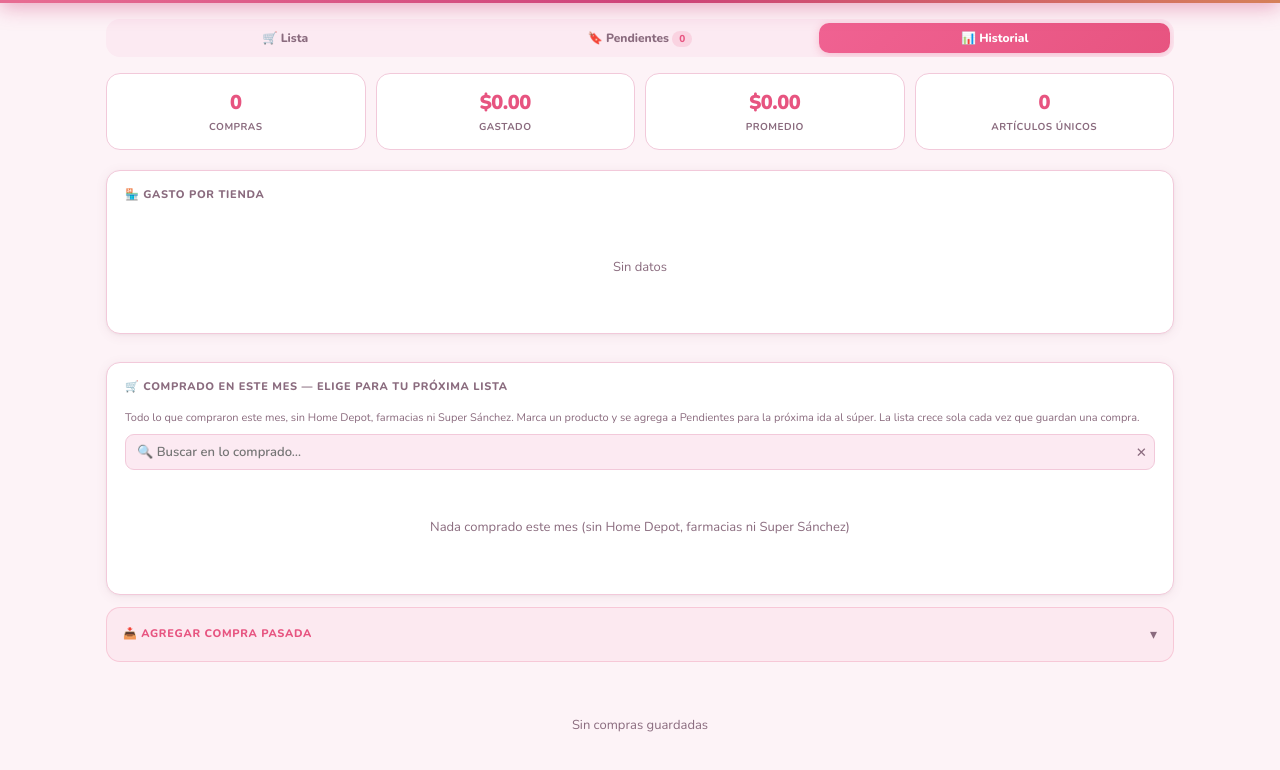
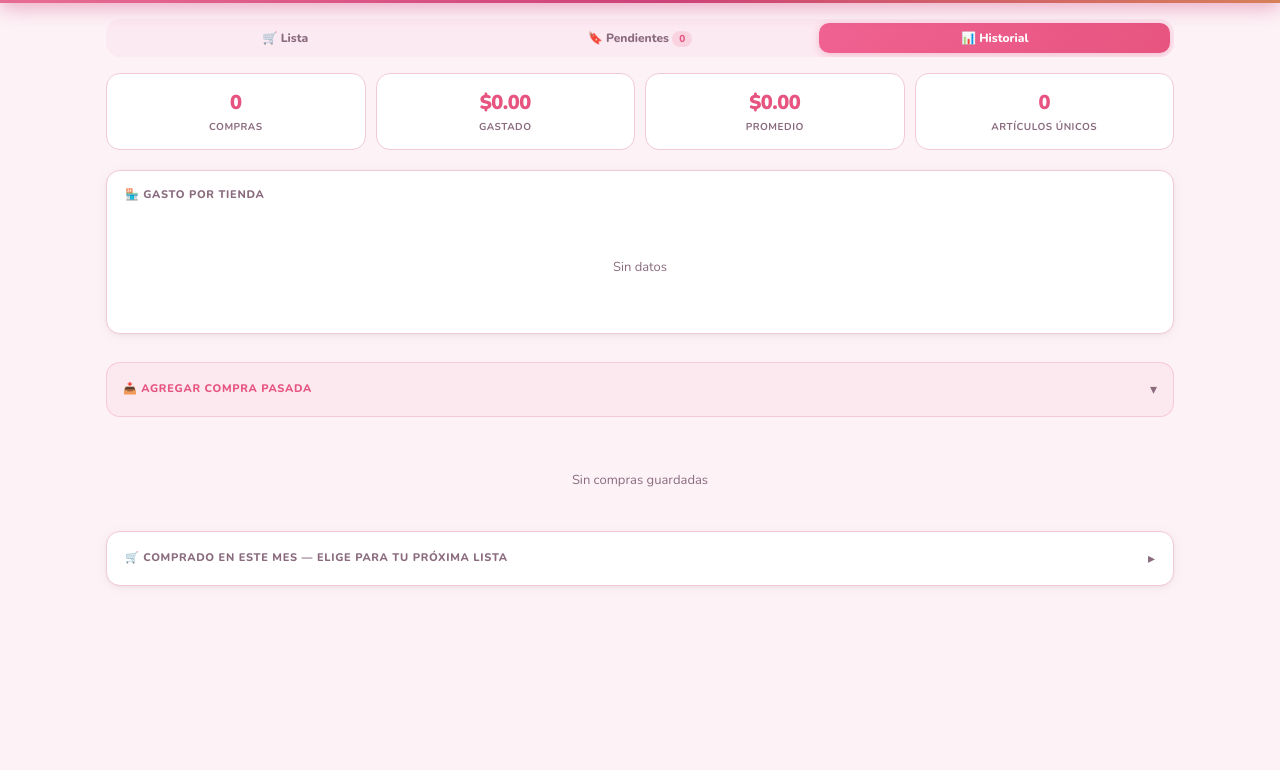
Before and after one commit to zjmendezd-spec/mi-super, a plain HTML site: page index.html in a window 1280 px wide. Both pictures are taken after a click on the button "📊 Historial". Shown: the part 96-866 px from the top of the page. After the commit the page ends 800 px from the top, so only its background shows below. Drawn offline with nearby package versions, Linux system fonts and the light colour scheme.

Commit message:
Add files via upload

```diff
--- a/index.html
+++ b/index.html
@@ -265,15 +265,6 @@ input:focus,select:focus,textarea:focus{border-color:var(--primary)}
   </div>
   <div class="card" style="margin-bottom:.75rem"><div class="card-title">🏪 Gasto por tienda</div><div id="store-breakdown"></div></div>
   <div id="month-tabs-row" class="month-tabs"></div>
-  <div class="card" style="margin-bottom:.75rem">
-    <div class="card-title">🛒 Comprado en <span id="bought-month-label">este mes</span> — elige para tu próxima lista</div>
-    <div style="font-size:11px;color:var(--muted);margin-bottom:.5rem">Todo lo que compraron este mes, sin Home Depot, farmacias ni Super Sánchez. Marca un producto y se agrega a Pendientes para la próxima ida al súper. La lista crece sola cada vez que guardan una compra.</div>
-    <div style="margin-bottom:.5rem;position:relative">
-      <input type="text" id="bought-search" placeholder="🔍 Buscar en lo comprado…" oninput="renderBoughtItems()" style="padding-right:32px">
-      <button onclick="document.getElementById('bought-search').value='';renderBoughtItems()" style="position:absolute;right:8px;top:50%;transform:translateY(-50%);background:none;border:none;cursor:pointer;color:var(--muted)">✕</button>
-    </div>
-    <div id="bought-list"></div>
-  </div>
   <div class="import-area">
     <div style="display:flex;align-items:center;justify-content:space-between;cursor:pointer" onclick="var b=document.getElementById('import-form');b.style.display=b.style.display==='none'?'block':'none'">
       <div class="card-title" style="color:var(--primary);margin:0">📥 Agregar compra pasada</div><span style="color:var(--muted)">▾</span>
@@ -291,6 +282,19 @@ input:focus,select:focus,textarea:focus{border-color:var(--primary)}
     </div>
   </div>
   <div id="history-container"></div>
+  <div class="card" style="margin-bottom:.75rem">
+    <div style="display:flex;align-items:center;justify-content:space-between;cursor:pointer" onclick="var b=document.getElementById('bought-body');var c=document.getElementById('bought-chev');var open=b.style.display==='block';b.style.display=open?'none':'block';if(c)c.textContent=open?'▸':'▾';">
+      <div class="card-title" style="margin:0">🛒 Comprado en <span id="bought-month-label">este mes</span> — elige para tu próxima lista</div><span id="bought-chev" style="color:var(--muted)">▸</span>
+    </div>
+    <div id="bought-body" style="display:none;margin-top:.5rem">
+      <div style="font-size:11px;color:var(--muted);margin-bottom:.5rem">Todo lo que compraron este mes, sin Home Depot, farmacias ni Super Sánchez. Marca un producto y se agrega a Pendientes para la próxima ida al súper. La lista crece sola cada vez que guardan una compra.</div>
+      <div style="margin-bottom:.5rem;position:relative">
+        <input type="text" id="bought-search" placeholder="🔍 Buscar en lo comprado…" oninput="renderBoughtItems()" style="padding-right:32px">
+        <button onclick="document.getElementById('bought-search').value='';renderBoughtItems()" style="position:absolute;right:8px;top:50%;transform:translateY(-50%);background:none;border:none;cursor:pointer;color:var(--muted)">✕</button>
+      </div>
+      <div id="bought-list"></div>
+    </div>
+  </div>
   </div>
 
 </div>
```
